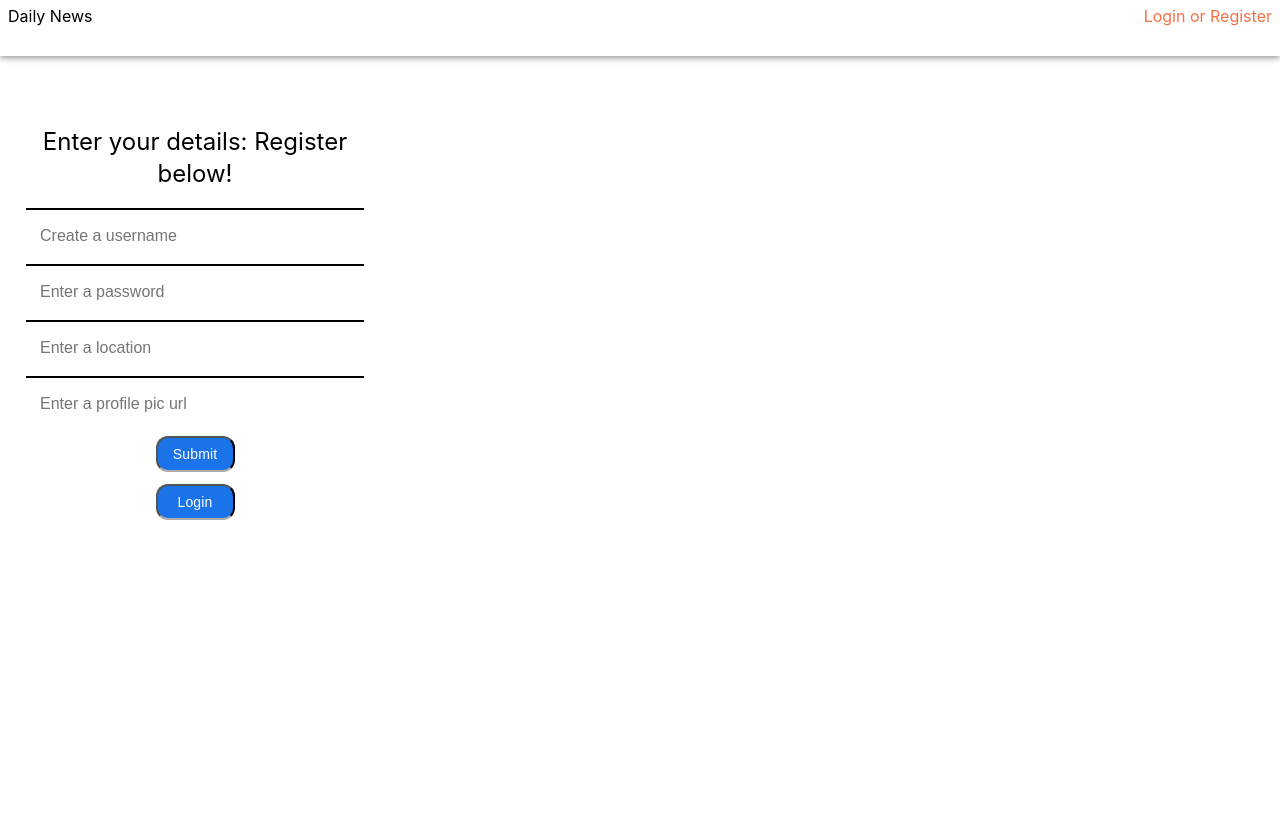
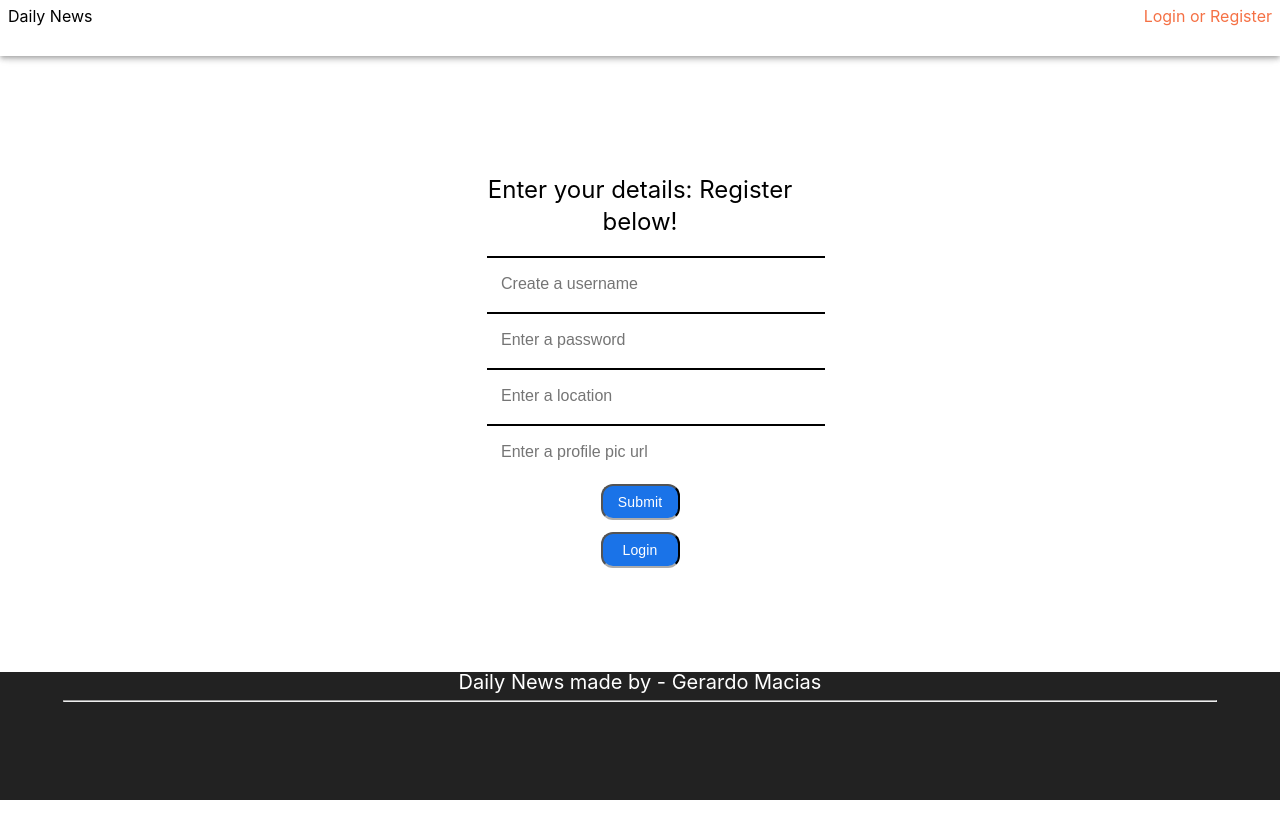
Before and after one commit to raromacias/newsfeed, a React (Create React App) app: page /auth in a window 1280 px wide. Shown: the top 838 px of the page. After the commit the page ends 800 px from the top, so only its background shows below. Built offline with nearby package versions, Linux system fonts and the light colour scheme; no server answers.

Commit message:
fixed styling

```diff
--- a/src/App.js
+++ b/src/App.js
@@ -21,7 +21,7 @@ const App = () => {
   const getData = async () => {
     try {
 
-      const news = await axios.get(`https://newsapi.org/v2/top-headlines?country=us&apiKey=${process.env.REACT_APP_API_KEY}&pageSize=${loadMore}&category=${category}`)
+       await axios.get(`https://newsapi.org/v2/top-headlines?country=us&apiKey=${process.env.REACT_APP_API_KEY}&pageSize=${loadMore}&category=${category}`)
       .then((res) => {
         console.log(res.data);
         setNewsArray(res.data.articles);
@@ -39,7 +39,7 @@ getData();
 
   const authCtx = useContext(AuthContext)
   return (
-    <div className={styles.App} id='outer-container'>
+    <div className={styles.app} id='outer-container'>
       <div id='page-wrap'>
       <Header setCategory={setCategory} pageWrapId={'page-wrap'} outerContainerId={'outer-container'}/>
         <Routes>
--- a/src/App.module.css
+++ b/src/App.module.css
@@ -1,9 +1,9 @@
-.App {
+.app {
   box-sizing: border-box;
   color: rgba(0, 0, 0, .87);
   cursor: pointer;
   display: block;
-  height: 1661px;
+  height: auto;
   min-height: 100%;
   position: relative;
   text-size-adjust: 100%;
--- a/src/Components/ArticleCard/ArticleCard.js
+++ b/src/Components/ArticleCard/ArticleCard.js
@@ -1,5 +1,5 @@
 import styles from './ArticleCard.module.css';
-import { NavLink , useNavigate} from 'react-router-dom';
+import { useNavigate} from 'react-router-dom';
 import { useContext } from 'react';
 import axios from 'axios';
 import AuthContext from '../../store/authContext';
@@ -43,6 +43,7 @@ const ArticleCard = ({newsItem}) => {
   return (
     <div className={styles.artcontainer}>
       <form onSubmit={handleSubmit}>
+      <a href={newsItem.url} target="__blank">
       <img
         alt={newsItem.title}
         src={
@@ -52,12 +53,13 @@ const ArticleCard = ({newsItem}) => {
         }
         className={styles.newsImage}
         />
+        </a>
         <div className="newsText">
         <div>
           <span className="title">{newsItem.title}</span>
           <br />
-            <a href={newsItem.url} target="__blank">
-            </a>{" "}
+
+            {" "}
             <span className="muted">
               {" "}
               {time
@@ -68,11 +70,7 @@ const ArticleCard = ({newsItem}) => {
           </div>
         <div className="lowerNewsText">
           <div className="description">{newsItem.description}</div>
-          <span className="readmore">
-            read more at{" "}
-            <NavLink to={newsItem.url} target="__blank" className="source">
-            </NavLink>
-          </span>
+
         </div>
       </div>
       {token ? <button>Add to Favorites</button> : null}
--- a/src/Components/ArticleCard/ArticleCard.module.css
+++ b/src/Components/ArticleCard/ArticleCard.module.css
@@ -1,9 +1,10 @@
 .artcontainer {
-  display: flex;
+  display: inline-flex;
+  flex-direction: column;
   width: 100%;
   box-shadow: 0 2px 5px 0 rgba(0, 0, 0, 0.16), 0 2px 10px 0 rgba(0, 0, 0, 0.12);
   padding: 10px;
-  margin-bottom: 25px;
+  margin-bottom: 12px;
   border-radius: 5px;
 }
 
--- a/src/Components/Auth/Auth.module.css
+++ b/src/Components/Auth/Auth.module.css
@@ -1,18 +1,36 @@
 .logincontainer {
-  margin-top: 100px;
   box-sizing: border-box;
   color: rgb(32, 33, 36);
   color-scheme: light;
   direction: ltr;
   display: block;
+  flex-grow: 1;
   font-size: 14px;
-  height: 331px;
   line-height: 20px;
+  background-color: white;
+  height:100%;
+  margin-top: 100px;
   padding-left: 24px;
   padding-right: 24px;
   width: 390px;
+  margin-left: auto;
+  margin-right: auto;
+  margin-bottom: auto;
 
+}
 
+@media (min-width: 601px) {
+  .logincontainer {
+    height: auto;
+    min-height: 500px;
+    overflow-y: auto;
+  }
+}
+
+@media (min-width: 450px){
+  .logincontainer{
+    padding: 48px 40px 36px;
+  }
 }
 
 .headline {
@@ -30,7 +48,10 @@
 }
 
 .authform {
-  color:blue
+  color:blue;
+  margin-bottom: auto;
+  box-sizing: border-box;
+
 }
 
 .inputdiv {
--- a/src/Components/Favorites/Favorites.js
+++ b/src/Components/Favorites/Favorites.js
@@ -17,7 +17,7 @@ const Favorites = () => {
       })
         .then(res => setArticles(res.data))
         .catch(err => console.log(err))
-    }, [userId])
+    }, [userId, token])
 
     useEffect(() => {
       getCurrentUserArticles()
@@ -43,7 +43,7 @@ const Favorites = () => {
       {articles.map(article => {
         return (
               <div key={article.id} className='post-card'>
-                  <img src={article.urlToImage} alt={article.title} />
+                  <img src={article.urlToImage} alt={article.title} className={styles.favImage}/>
                    <h2>{article.title}</h2>
                     <h4>{article.publishedAt}</h4>
                       <p>{article.description}</p>
--- a/src/Components/Favorites/Favorites.module.css
+++ b/src/Components/Favorites/Favorites.module.css
@@ -0,0 +1,16 @@
+.favoritescard {
+  display: inline-flex;
+  flex-direction: column;
+  width: 100%;
+  box-shadow: 0 2px 5px 0 rgba(0, 0, 0, 0.16), 0 2px 10px 0 rgba(0, 0, 0, 0.12);
+  padding: 10px;
+  margin-bottom: 12px;
+  border-radius: 5px;
+  margin-top: 100px;
+}
+
+.favImage {
+  object-fit: cover;
+  width: 320px;
+  height: 268px;
+}
--- a/src/Components/Footer/Footer.js
+++ b/src/Components/Footer/Footer.js
@@ -1,5 +1,25 @@
+import styles from './Footer.module.css'
+
 const Footer = () => {
-  return <div></div>
+  return (
+    <div className={styles.footer}>
+      <span className={styles.name}>
+        Daily News made by -{" "}
+        <a href="https://www.linkedin.com/in/gerardo-macias-2a912131/" target="__blank">
+          Gerardo Macias
+        </a>
+      </span>
+      <hr style={{ width: "90%" }} />
+      <div className={styles.iconContainer}>
+        <a href="https://www.linkedin.com/in/gerardo-macias-2a912131/" target="__blank">
+          <i className="fab fa-linkedin fa-2x"></i>
+        </a>
+        <a href="https://github.com/raromacias" target="__blank">
+          <i className="fas fa-link fa-2x"></i>
+        </a>
+      </div>
+    </div>
+  )
 };
 
 export default Footer;
--- /dev/null
+++ b/src/Components/Footer/Footer.module.css
@@ -0,0 +1,31 @@
+.footer {
+  background-color: #222;
+  box-sizing: border-box;
+  display: block;
+  flex-direction: column;
+  align-items: center;
+  color: white;
+  position: fixed;
+  bottom: 0;
+  width: 100%;
+}
+
+
+.name {
+  font-size: 20px;
+  padding: 20px 30px 15px;
+  color: white;
+}
+
+a {
+  color: white;
+}
+
+.iconContainer {
+  width: 60%;
+  height: 50px;
+  padding: 20px 0;
+  display: flex;
+  align-items: center;
+  justify-content: space-evenly;
+}
--- a/src/Components/HamburgerDrawer.js/HamburgerDrawer.js
+++ b/src/Components/HamburgerDrawer.js/HamburgerDrawer.js
@@ -15,6 +15,8 @@ const HamburgerDrawer = ({setCategory, outerContainerId, pageWrapId}) => {
           button="true"
           onClick={() => setCategory(text)}
           key={text}
+          pageWrapId={pageWrapId}
+          outerContainerId={outerContainerId}
           >
             <p>{text}</p>
           </li>
--- a/src/Components/Header/Header.module.css
+++ b/src/Components/Header/Header.module.css
@@ -99,10 +99,12 @@
     box-sizing: border-box;
     justify-content: flex-end;
     background-size: 32px 32px;
+    border: 0;
+    border-radius: 50%;
     color: rgb(0, 0, 0);
     cursor:pointer;
     display: flex;
-    height: 48px;
+    height: 32px;
     line-height: normal;
     position:relative;
     text-size-adjust: 100%;
--- a/src/Components/Profile/Profile.module.css
+++ b/src/Components/Profile/Profile.module.css
@@ -6,10 +6,10 @@
   display:flex;
   flex-direction: column;
   justify-content: center;
-  max-width: 784px;
+  max-width: 1176px;
   margin:auto;
   padding-top: 80px;
-  padding-bottom: 32px;
+  padding-bottom: 100px;
   padding-left: 16px;
   padding-right: 16px;
   text-size-adjust: 100%;
```
